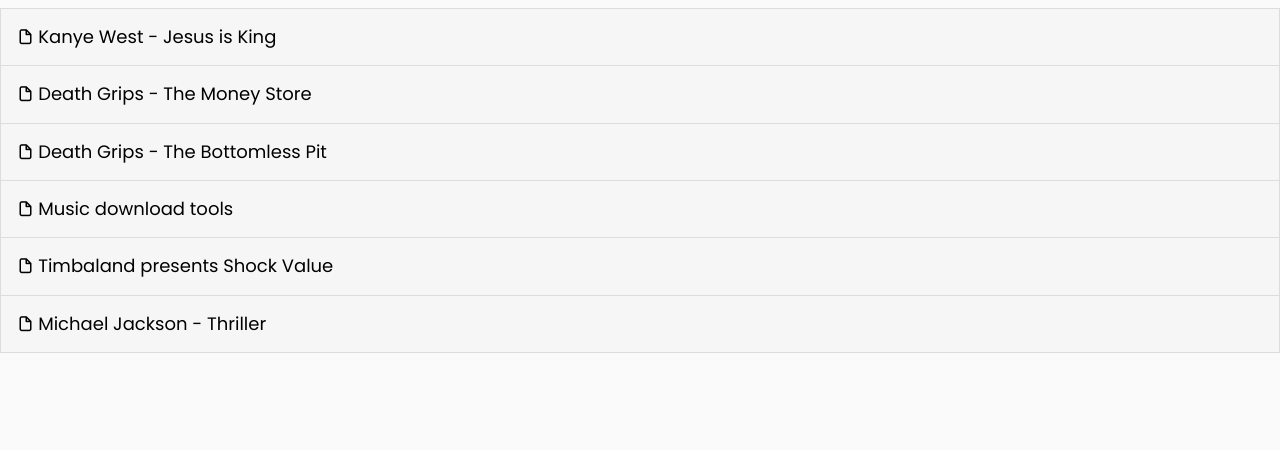
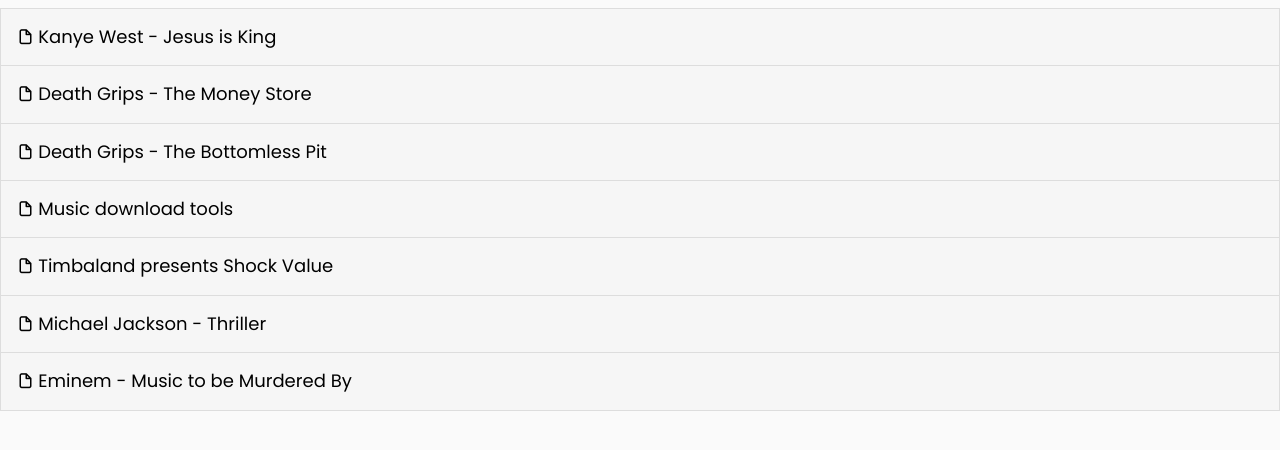
Before and after one commit to mroneup/files, a plain HTML site: page index.html in a window 1280 px wide. Shown: the part 114-564 px from the top of the page. Drawn offline with nearby package versions, Linux system fonts and the light colour scheme.

Commit message:
add music to be murdered by

```diff
--- a/index.html
+++ b/index.html
@@ -58,7 +58,7 @@
   <li><a href= "files\musicdownloadtools.zip"  download="musicdownloadtools"><i class="uil uil-file"></i>Music download tools</a></li>
   <li><a href= "files\Timbaland presents Shock Value.zip"  download="Timbaland presents Shock Value"><i class="uil uil-file"></i>Timbaland presents Shock Value</a></li>
   <li><a href= "files\Michael Jackson - Thriller.zip"  download="Michael Jackson - Thriller"><i class="uil uil-file"></i>Michael Jackson - Thriller</a></li>
-
+  <li><a href= "Music to be Murdered By.zip"  download="Music to be Murdered By"><i class="uil uil-file"></i>Eminem - Music to be Murdered By</a></li>
 </ul>
 
 <script>
```
Also changed, not shown: 1 other file.
